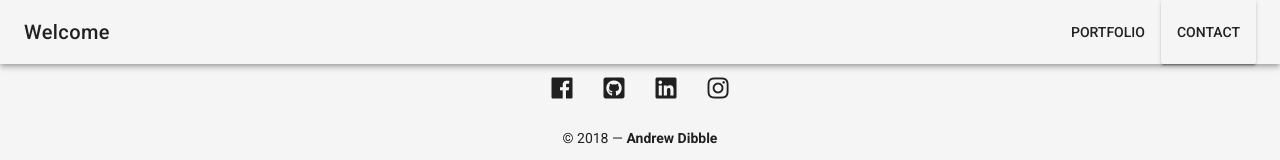
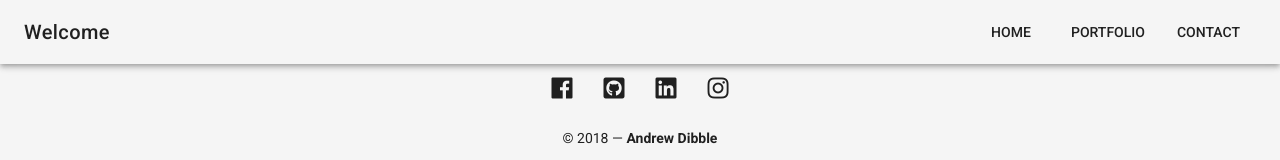
Before and after one commit to acdibble/andrew.dibble.codes, a Vue app: page / in a window 1280 px wide. Shown: the top 160 px of the page. Built offline with nearby package versions, Linux system fonts and the light colour scheme.

Commit message:
Add home button

```diff
--- a/src/components/NavBar.vue
+++ b/src/components/NavBar.vue
@@ -4,8 +4,9 @@
     <v-toolbar-title>Welcome</v-toolbar-title>
     <v-spacer></v-spacer>
     <v-toolbar-items class="hidden-sm-and-down">
+      <v-btn flat @click="handleClick">Home</v-btn>
       <v-btn flat>Portfolio</v-btn>
-      <v-btn @click="handleClick">Contact</v-btn>
+      <v-btn flat @click="handleClick">Contact</v-btn>
     </v-toolbar-items>
   </v-toolbar>
 </template>
@@ -17,6 +18,8 @@ export default {
     handleClick({ target }) {
       if (target.innerText === 'CONTACT') {
         this.$router.push('/contact');
+      } else if (target.innerText === 'HOME') {
+        this.$router.push('/');
       }
     },
   },
```
